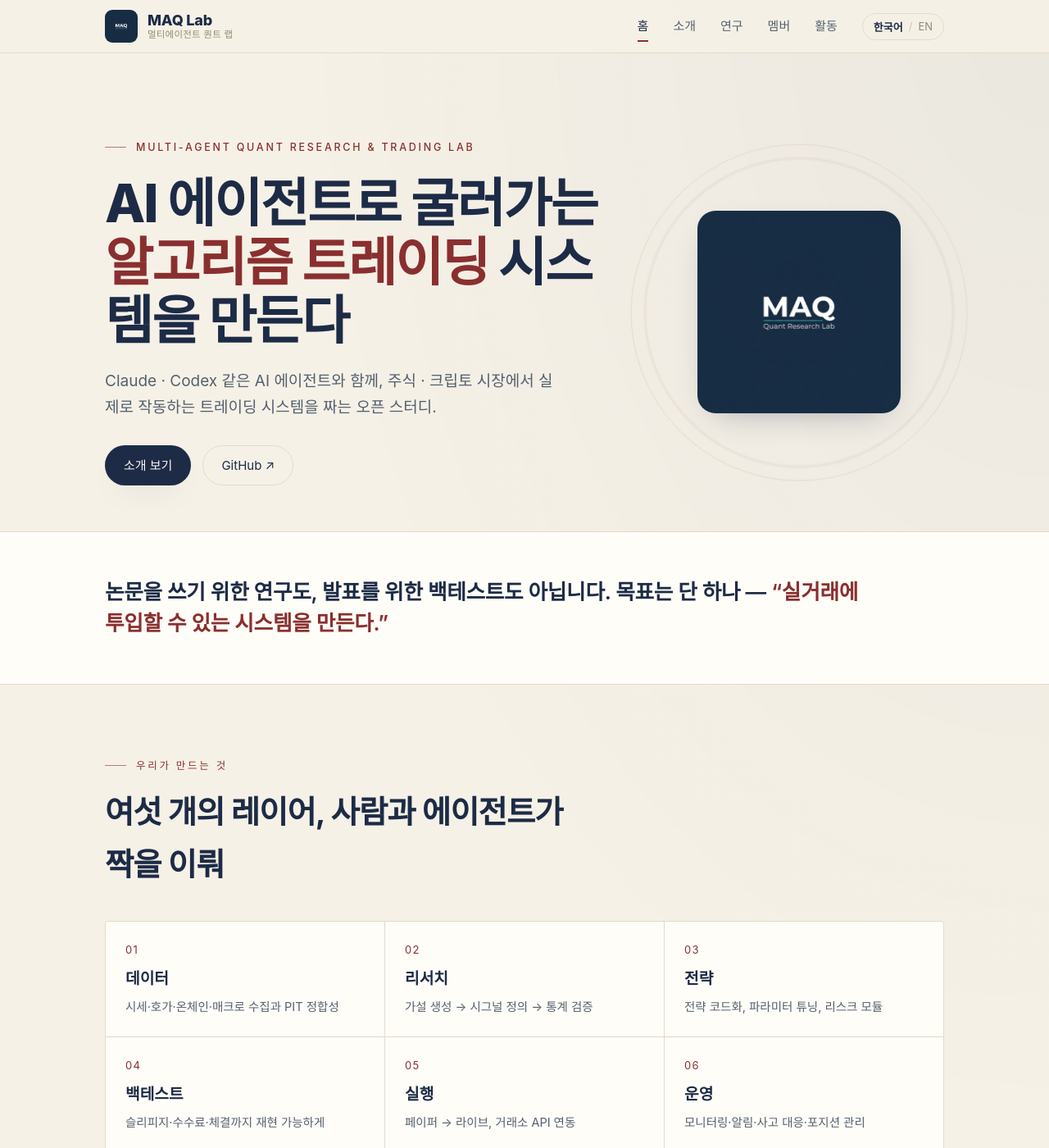
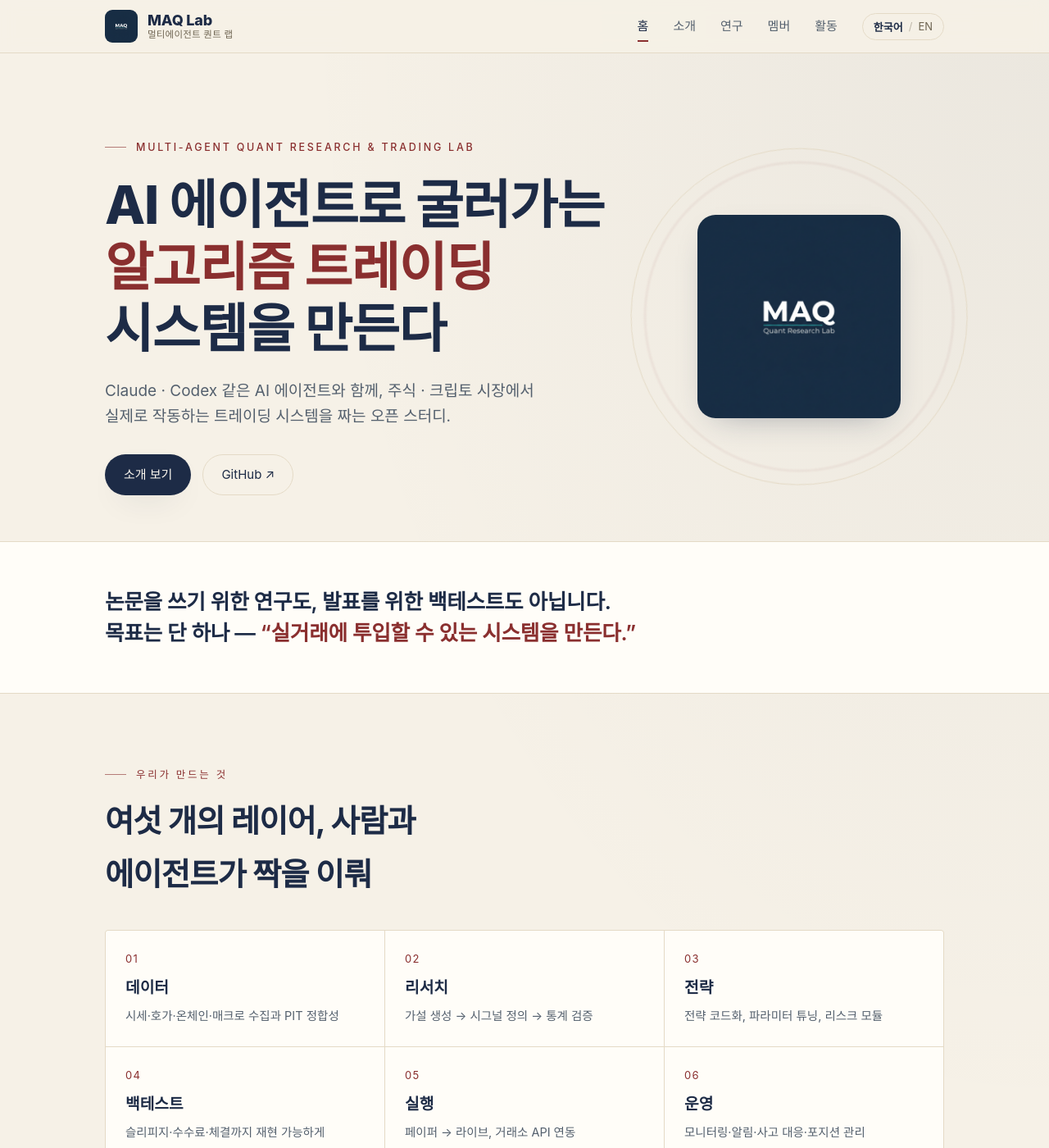
Before and after one commit to Multi-Agent-Quant-Lab/Multi-Agent-Quant-Lab.github.io, a Jekyll site: the page built from index.html, in a window 1280 px wide and 1400 px high. Shown: the whole window at 82% size. Built offline with Jekyll 4.4.1, drawn with Linux system fonts in a browser that asks for light colours; some web fonts are replaced.

Commit message:
Fix Korean typography & a11y QA issues
- word-break: keep-all + overflow-wrap so Hangul breaks at word
  (eojeol) boundaries, never mid-word (e.g. 있/습니다)
- text-wrap: balance/pretty to avoid orphan words in headings
- ease over-tight negative tracking on Korean display titles
- add :focus-visible outlines for keyboard accessibility
- darken --muted for WCAG-adequate contrast on cream
- replace hover padding shifts with transform (no reflow)

Co-Authored-By: Claude Opus 4.8 (1M context) <noreply@anthropic.com>

```diff
--- a/assets/css/main.css
+++ b/assets/css/main.css
@@ -14,7 +14,7 @@
   --burg-2:   #ab4a4a;
   --line:     #e4dac6;
   --line-2:   #efe7d6;
-  --muted:    #938974;
+  --muted:    #6f6552;
 
   /* Clean modern sans (Korean + Latin) */
   --serif: "Pretendard Variable", Pretendard, -apple-system, BlinkMacSystemFont, "Apple SD Gothic Neo", system-ui, "Segoe UI", Roboto, sans-serif;
@@ -44,6 +44,23 @@ body {
   line-height: 1.68;
   font-optical-sizing: auto;
   -webkit-font-smoothing: antialiased;
+  /* Korean: break at word (eojeol) boundaries, never mid-word */
+  word-break: keep-all;
+  overflow-wrap: break-word;
+  text-wrap: pretty;
+}
+
+/* Balance multi-line headings so the last line isn't a lone word */
+.hero__title, .block__title, .pagehead__title, .pagehead__lede,
+.activity__title, .strip__quote, .creed li, .prose h2, .track h3 {
+  text-wrap: balance;
+}
+
+/* Keyboard focus visibility (accessibility) */
+a:focus-visible, button:focus-visible {
+  outline: 2px solid var(--burg);
+  outline-offset: 3px;
+  border-radius: 3px;
 }
 a { color: inherit; text-decoration: none; }
 img { max-width: 100%; display: block; }
@@ -125,7 +142,7 @@ html[data-lang="en"] .lang [data-lang-set="en"] { color: var(--navy); font-weigh
   font-family: var(--serif);
   font-weight: 800;
   font-size: clamp(2.1rem, 5.4vw, 4rem);
-  line-height: 1.12; letter-spacing: -0.03em; color: var(--navy);
+  line-height: 1.18; letter-spacing: -0.02em; color: var(--navy);
   margin: 22px 0 0;
 }
 .hero__title span { display: block; }
@@ -190,8 +207,8 @@ html[data-lang="en"] .lang [data-lang-set="en"] { color: var(--navy); font-weigh
 /* activity list (home) */
 .actlist { list-style: none; border-top: 1px solid var(--line); }
 .actrow { border-bottom: 1px solid var(--line); }
-.actrow a { display: grid; grid-template-columns: auto auto 1fr auto; align-items: center; gap: 18px; padding: 20px 4px; transition: padding-left .2s, color .2s; }
-.actrow a:hover { padding-left: 14px; }
+.actrow a { display: grid; grid-template-columns: auto auto 1fr auto; align-items: center; gap: 18px; padding: 20px 4px; transition: transform .2s, color .2s; }
+.actrow a:hover { transform: translateX(10px); }
 .actrow__date { font-family: var(--serif); color: var(--muted); font-size: 14px; }
 .actrow__title { font-family: var(--serif); font-size: 1.15rem; color: var(--navy); }
 .actrow__go { color: var(--burg); opacity: 0; transition: opacity .2s; }
@@ -211,7 +228,7 @@ html[data-lang="en"] .lang [data-lang-set="en"] { color: var(--navy); font-weigh
 
 /* ── page head (page layout) ────────────────────────────── */
 .pagehead { padding: clamp(48px, 8vw, 96px) 0 clamp(22px, 4vw, 40px); border-bottom: 1px solid var(--line); }
-.pagehead__title { font-family: var(--serif); font-weight: 800; font-size: clamp(2rem, 5.2vw, 3.4rem); color: var(--navy); margin-top: 18px; line-height: 1.14; letter-spacing: -0.03em; max-width: 20ch; }
+.pagehead__title { font-family: var(--serif); font-weight: 800; font-size: clamp(2rem, 5.2vw, 3.4rem); color: var(--navy); margin-top: 18px; line-height: 1.2; letter-spacing: -0.02em; max-width: 20ch; }
 .pagehead__lede { margin-top: 20px; max-width: 60ch; color: var(--ink-soft); font-size: clamp(16px, 2vw, 19px); }
 .page-body { padding: clamp(40px, 6vw, 72px) 0 clamp(56px, 9vw, 100px); }
 
@@ -301,8 +318,8 @@ html[data-lang="en"] .lang [data-lang-set="en"] { color: var(--navy); font-weigh
 /* ── timeline (activities) ──────────────────────────────── */
 .timeline { list-style: none; }
 .tl { border-bottom: 1px solid var(--line); }
-.tl__link { display: grid; grid-template-columns: 86px 1fr auto; gap: 22px; align-items: start; padding: 26px 4px; transition: padding-left .2s; }
-.tl__link:hover { padding-left: 14px; }
+.tl__link { display: grid; grid-template-columns: 86px 1fr auto; gap: 22px; align-items: start; padding: 26px 4px; transition: transform .2s; }
+.tl__link:hover { transform: translateX(8px); }
 .tl__date { text-align: center; border-right: 1px solid var(--line); padding-right: 18px; }
 .tl__date b { display: block; font-family: var(--serif); font-size: 1.3rem; color: var(--navy); }
 .tl__date i { font-style: normal; font-size: 12px; color: var(--muted); }
```
